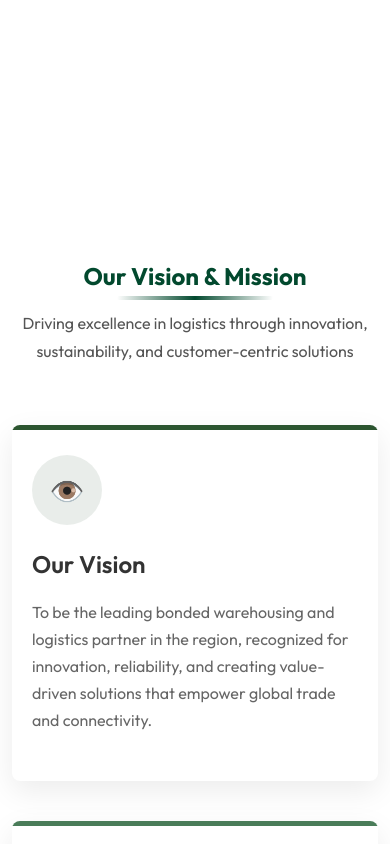
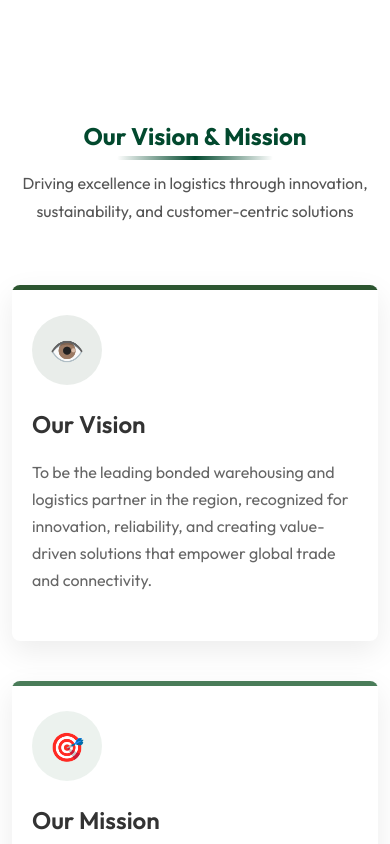
Before and after one commit to mwasif666/Badarudding, a React (Create React App) app: page / in a window 390 px wide. Shown: the part 6160-7004 px from the top of the page. Built offline with nearby package versions, Linux system fonts and the light colour scheme.

Commit message:
update styling

```diff
--- a/src/App.css
+++ b/src/App.css
@@ -294,7 +294,8 @@ a:hover {
 /* Responsive Design */
 @media (max-width: 768px) {
   .vision-mission {
-    padding: 60px 0;
+    padding: 00px !important;
+    margin: 0px 0 !important;
   }
 
   .section-title h2 {
--- a/src/component/Footer/Footer.js
+++ b/src/component/Footer/Footer.js
@@ -64,7 +64,10 @@ class Footer extends Component {
                   </p>
                 </div>
               </Col>
-              <Col lg={3} className="m-auto d-flex justify-content-center">
+              <Col
+                lg={3}
+                className="m-auto d-lg-flex justify-content-lg-center"
+              >
                 <Row>
                   {/* Render Footer Link */}
                   {this.state.links.map((item, key) => (
```
